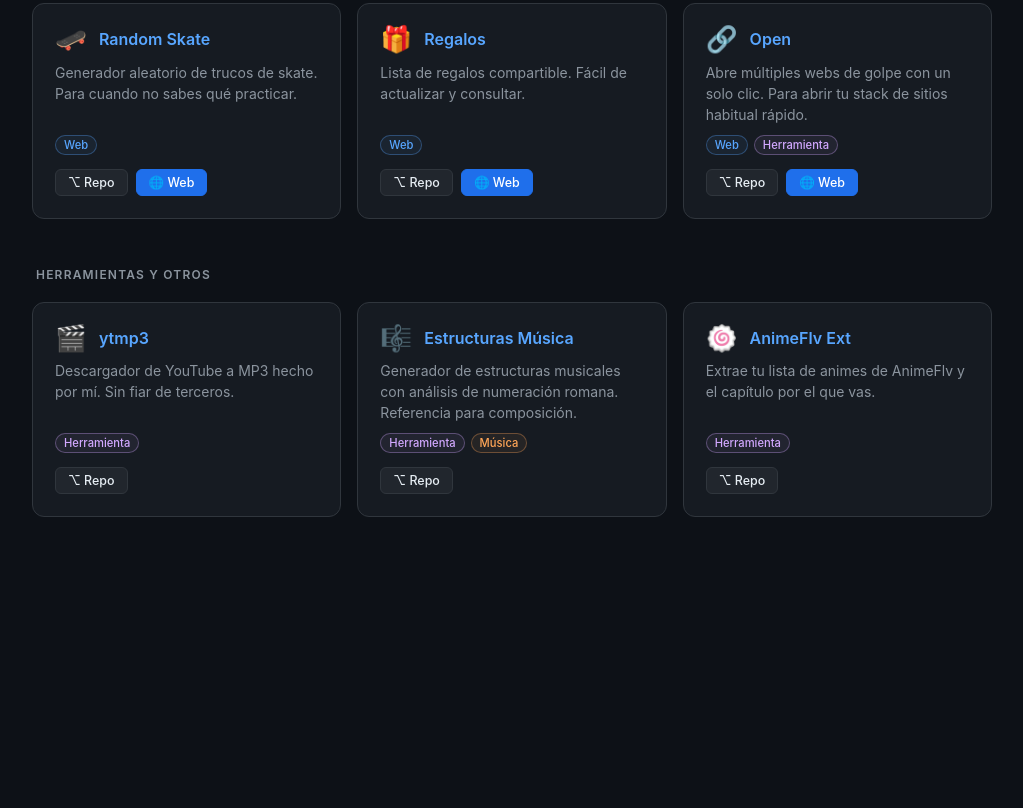
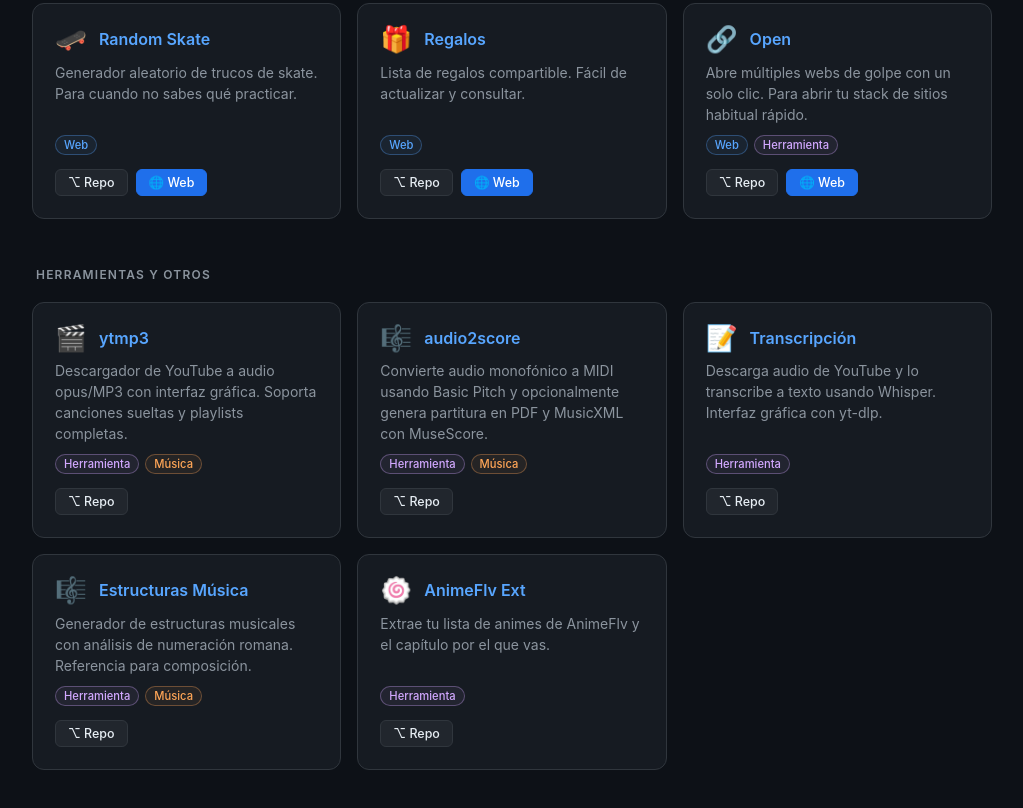
Before and after one commit to yagoEstudios/proyectos, a plain HTML site: page index.html in a window 1280 px wide. Shown: the part 754-1562 px from the top of the page, without its empty margins (128-1151 px from the left). Before the commit the page ends 1399 px from the top, so only its background shows below. Drawn offline with Linux system fonts and the light colour scheme.

Commit message:
Add audio2score, transcripcion, update ytmp3

```diff
--- a/index.html
+++ b/index.html
@@ -318,12 +318,42 @@
           <span class="card-emoji">🎬</span>
           <span class="card-name">ytmp3</span>
         </div>
-        <p class="card-desc">Descargador de YouTube a MP3 hecho por mí. Sin fiar de terceros.</p>
+        <p class="card-desc">Descargador de YouTube a audio opus/MP3 con interfaz gráfica. Soporta canciones sueltas y playlists completas.</p>
+        <div class="tags">
+          <span class="tag tag-tool">Herramienta</span>
+          <span class="tag tag-music">Música</span>
+        </div>
+        <div class="links">
+          <a class="btn btn-repo" href="https://github.com/yagoEstudios/ytmp3">⌥ Repo</a>
+        </div>
+      </div>
+
+      <div class="card">
+        <div class="card-top">
+          <span class="card-emoji">🎼</span>
+          <span class="card-name">audio2score</span>
+        </div>
+        <p class="card-desc">Convierte audio monofónico a MIDI usando Basic Pitch y opcionalmente genera partitura en PDF y MusicXML con MuseScore.</p>
+        <div class="tags">
+          <span class="tag tag-tool">Herramienta</span>
+          <span class="tag tag-music">Música</span>
+        </div>
+        <div class="links">
+          <a class="btn btn-repo" href="https://github.com/yagoEstudios/audio2score">⌥ Repo</a>
+        </div>
+      </div>
+
+      <div class="card">
+        <div class="card-top">
+          <span class="card-emoji">📝</span>
+          <span class="card-name">Transcripción</span>
+        </div>
+        <p class="card-desc">Descarga audio de YouTube y lo transcribe a texto usando Whisper. Interfaz gráfica con yt-dlp.</p>
         <div class="tags">
           <span class="tag tag-tool">Herramienta</span>
         </div>
         <div class="links">
-          <a class="btn btn-repo" href="https://github.com/yagoEstudios/ytmp3">⌥ Repo</a>
+          <a class="btn btn-repo" href="https://github.com/yagoEstudios/transcripcion">⌥ Repo</a>
         </div>
       </div>
 
```
